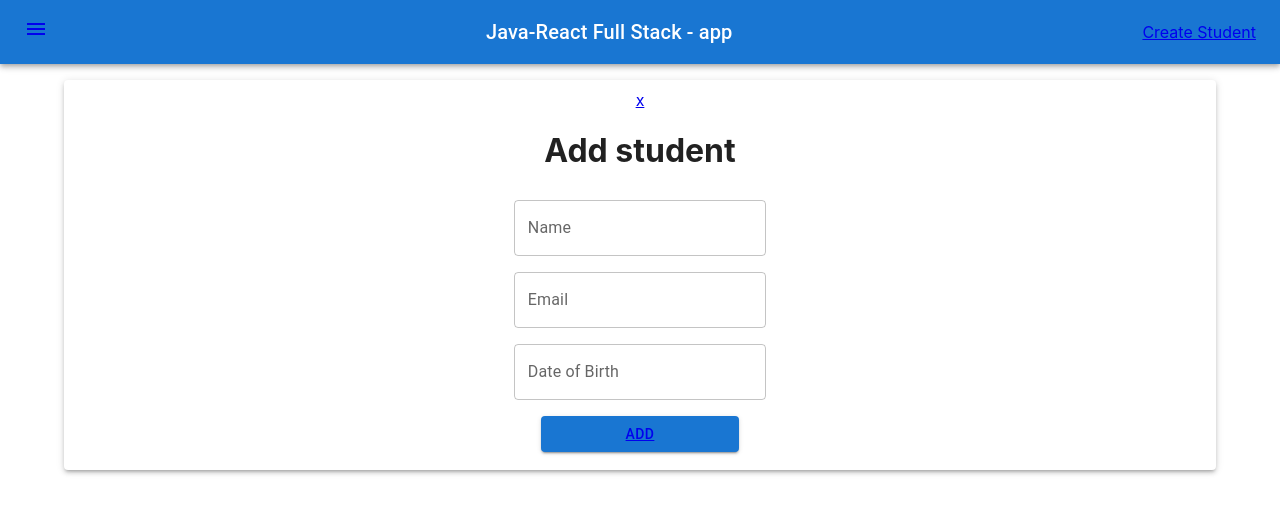
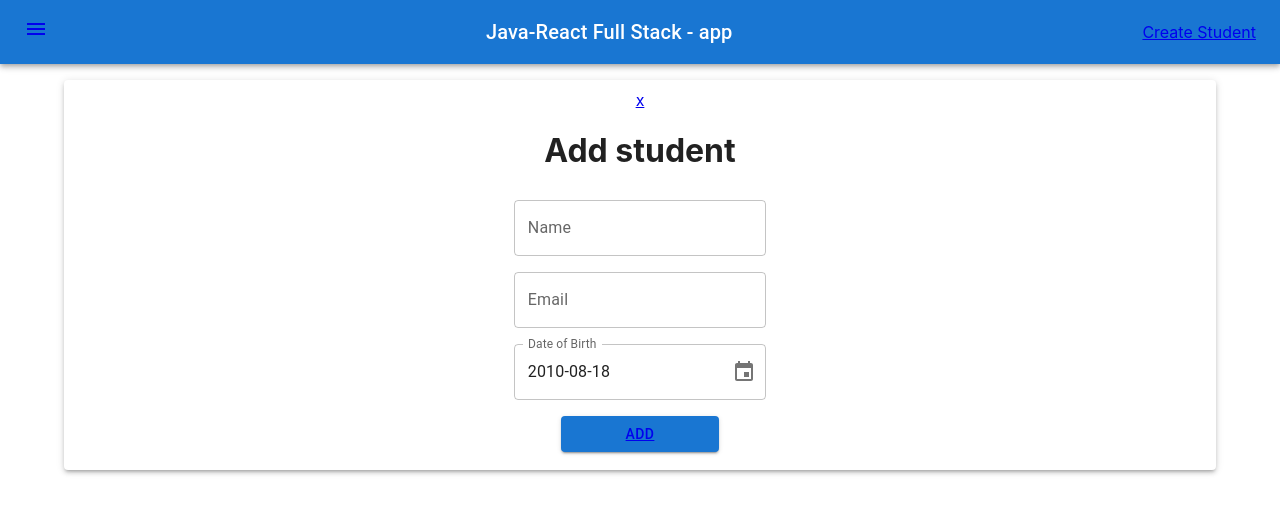
Before and after one commit to ekramteyeb/java-react-fullstack, a React (Create React App) app: page /createStudent in a window 1280 px wide. Shown: the top 514 px of the page. Built offline with nearby package versions, Linux system fonts and the light colour scheme; no server answers.

Commit message:
dob input

```diff
--- a/package.json
+++ b/package.json
@@ -8,9 +8,11 @@
     "@material-ui/core": "^4.12.4",
     "@mui/icons-material": "^5.11.0",
     "@mui/material": "^5.11.3",
+    "@mui/x-date-pickers": "^5.0.12",
     "@testing-library/jest-dom": "^5.14.1",
     "@testing-library/react": "^13.0.0",
     "@testing-library/user-event": "^13.2.1",
+    "dayjs": "^1.11.7",
     "react": "^18.2.0",
     "react-dom": "^18.2.0",
     "react-scripts": "5.0.1",
--- a/src/components/Student.js
+++ b/src/components/Student.js
@@ -1,18 +1,29 @@
-import React, {useState} from 'react'
-import {Box, Paper, TextField, Button} from '@mui/material'
+import React, { useState } from 'react'
+/* import dayjs from 'dayjs'; */
+import { Box, Paper, TextField, Button} from '@mui/material'
+import { LocalizationProvider } from '@mui/x-date-pickers/LocalizationProvider';
+import { AdapterDayjs } from '@mui/x-date-pickers/AdapterDayjs';
+
+import { DesktopDatePicker } from '@mui/x-date-pickers/DesktopDatePicker';
 import { Container } from '@mui/system'
 import { Link } from 'react-router-dom';
 
 export default function Student() {
   const [email, setEmail] = useState('');
   const [name, setName] = useState('');
-  const [dob, setDOB] = useState('');
+  /* const [dob, setDOB] = useState(''); */
+  const [dob, setDOB] = useState('2010-08-18');
 
+  console.log(new Date(dob).toISOString().slice(0, 10), "Date value")
+
+  const handleChange = (newValue) => {
+    setDOB(`${newValue.$y}-${newValue.$M}-${newValue.$D}`);
+  };
   const handleClick = (e) => {
       const student = {name, email, dob};
       console.log(student, "student");
       fetch(
-          'http://localhost:8080/api/v1/student',
+          'http://localhost:8080/api/v1/studentss',
           {
             method:'POST',
             headers:{
@@ -29,7 +40,8 @@ export default function Student() {
 
       <Paper elevation={3} style={{ padding:10 }} >
         <Link to="/">x</Link>
-      <h1>Add student</h1>
+        <h1>Add student</h1>
+       {/*  {value} */}
           <Box
             component="form"
             sx={{
@@ -41,12 +53,26 @@ export default function Student() {
 
             <TextField id="name" onChange={(e) => setName(e.target.value)} label="Name" variant="outlined"   /><br/>
             <TextField id="email" onChange={(e) => setEmail(e.target.value)} label="Email" variant="outlined"   /><br/>
-            <TextField id="birthdate" onChange={(e) => setDOB(e.target.value)} label="Date of Birth" variant="outlined"  /><br/>
+            {/* <TextField id="birthdate" onChange={(e) => setDOB(e.target.value)} label="Date of Birth" variant="outlined" /><br /> */}
 
-            <Button variant="contained" onClick={handleClick}><Link to="/">Add </Link></Button>
+          <LocalizationProvider dateAdapter={AdapterDayjs}>
+            {/* <Stack spacing={3}> */}
+            <DesktopDatePicker
+            label="Date of Birth"
+            inputFormat="YYYY-MM-DD"
+            variant="outlined"
+            value={dob}
+            onChange={handleChange}
+            renderInput={(params) => <TextField {...params} />}
+          />
+          {/* </Stack> */}
+          </LocalizationProvider>
+            <br/>
+            <Button variant="contained" onClick={handleClick} style={{ width:"14%" }}><Link to="/">Add </Link></Button>
 
           </Box>
       </Paper>
+
     </Container>
   )
 }
--- a/src/components/Students.js
+++ b/src/components/Students.js
@@ -10,12 +10,14 @@ export default function Students({ students }) {
     return (
         <Container >
             <p id="jumb"></p>
+
             <Paper elevation={3} style={{ padding: '10px', margin: '10px auto' }}>
                 <h2>All students</h2>
                 {
                     students && students.map(student =>
-                    <Paper key={student.id} elevation={2} style={paperStyle}>
-                    <Stack spacing={1}>
+                    <Stack spacing={3} key={student.id}>
+                    <Paper key={student.id} elevation={2} style={{ ...paperStyle, width:'90%' } }>
+
                         {student.name}<br/>
                         {student.email}<br/>
                         {student.dob}<br/>
@@ -34,11 +36,13 @@ export default function Students({ students }) {
 
                         </Button>
                         <Button variant="contained" style={{ background: 'red' }}>Delete</Button>
-                    </Stack>
-                    </Paper>
+
+                        </Paper>
+                        </Stack>
                     )
 
-                }
+                    }
+
             <a id="jumpfrom" href='#jumb'>Go to top</a>
         </Paper>
 
```
Also changed, not shown: 1 other file (tests, documents, lock files or other folders).
